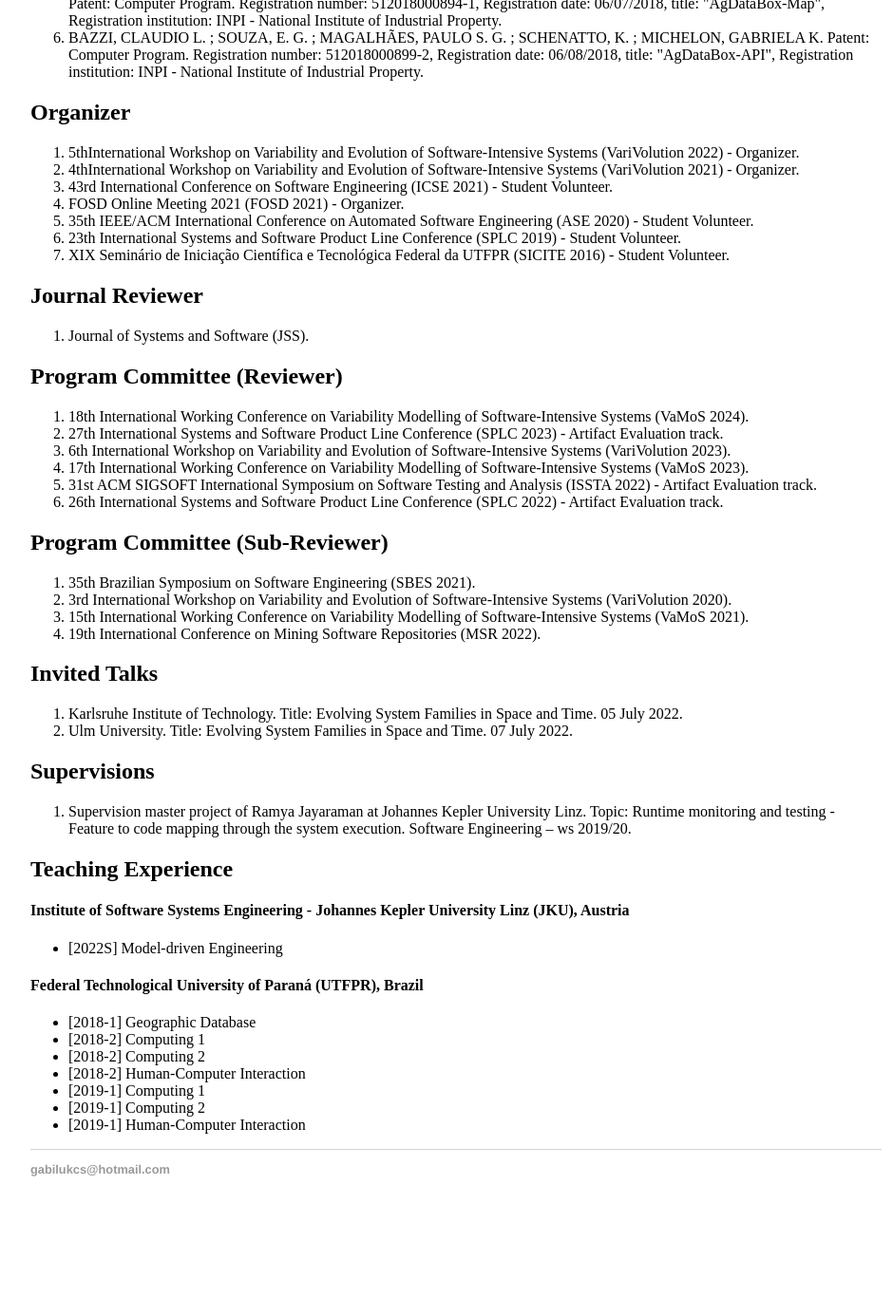
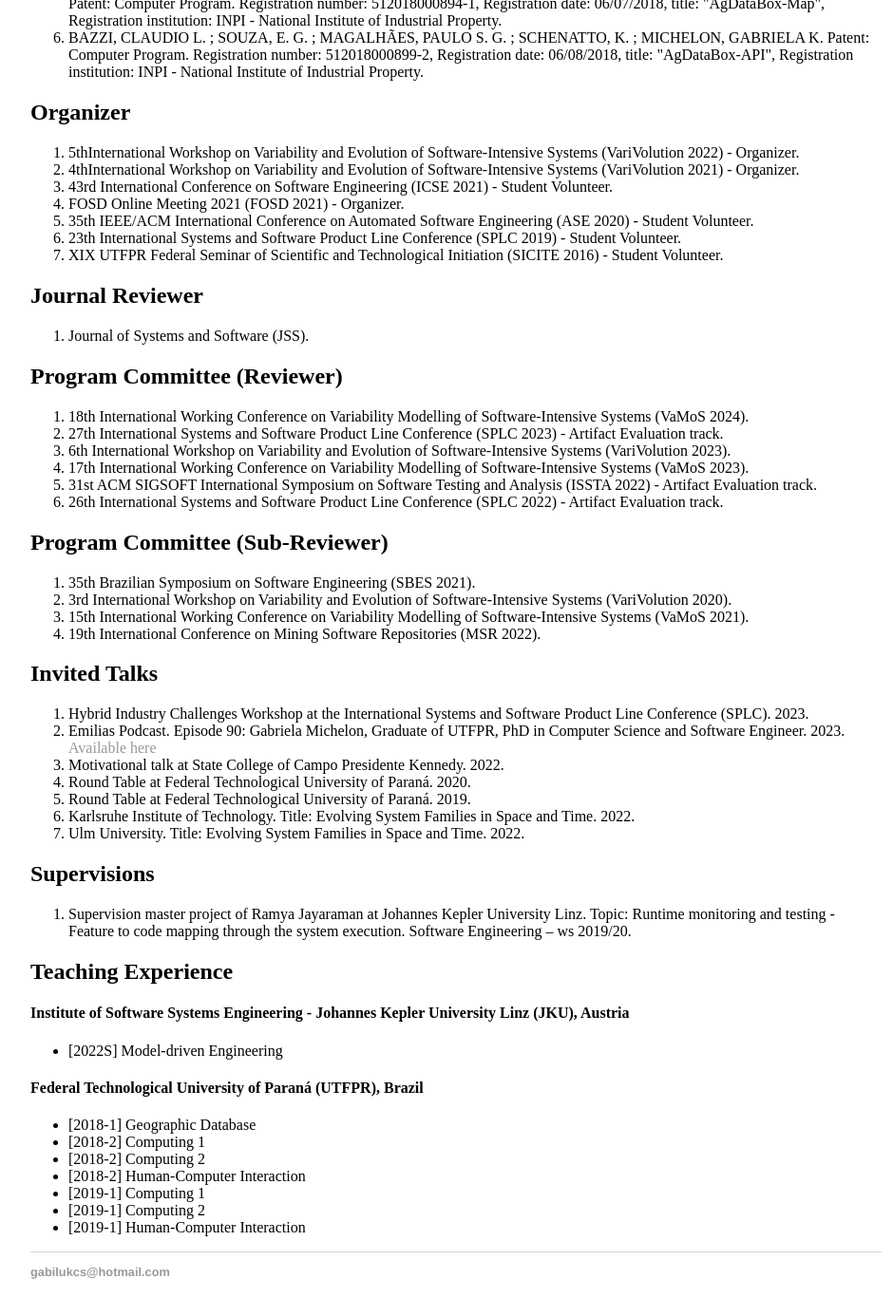
Before and after one commit to GabrielaMichelon/gabrielamichelon.github.io, a Jekyll site: the page built from cv/index.html, in a window 1280 px wide and 1400 px high, scrolled down 2311 px. Shown: the top 1386 px of the window at 95% size, without its empty margins (160-1100 px from the left). Built offline with Jekyll 4.4.1, drawn with Linux system fonts in a browser that asks for light colours; before the commit the page ends 3610 px from its top, so only the background shows below that.

Commit message:
update cv and publications

```diff
--- a/cv/index.html
+++ b/cv/index.html
@@ -120,7 +120,7 @@ title: CV of Gabriela Karoline Michelon
 						<li>FOSD Online Meeting 2021 (FOSD 2021) - Organizer.</li>
 						<li>35th IEEE/ACM International Conference on Automated Software Engineering (ASE 2020) - Student Volunteer.</li>
 						<li>23th International Systems and Software Product Line Conference (SPLC 2019) - Student Volunteer.</li>
-						<li>XIX Seminário de Iniciação Científica e Tecnológica Federal da UTFPR (SICITE 2016) - Student Volunteer.</li>
+						<li>XIX UTFPR Federal Seminar of Scientific and Technological Initiation (SICITE 2016) - Student Volunteer.</li>
 		</ol>
 
 
@@ -154,8 +154,13 @@ title: CV of Gabriela Karoline Michelon
 		<h2>Invited Talks</h2>
 
 		<ol>
-			<li> Karlsruhe Institute of Technology. Title: Evolving System Families in Space and Time. 05 July 2022.</li>
-			<li> Ulm University. Title: Evolving System Families in Space and Time. 07 July 2022.</li>
+			<li> Hybrid Industry Challenges Workshop at the International Systems and Software Product Line Conference (SPLC). 2023. </li>
+			<li> Emilias Podcast. Episode 90: Gabriela Michelon, Graduate of UTFPR, PhD in Computer Science and Software Engineer. 2023. <a href="https://www.youtube.com/watch?v=26h51TztZFY&ab_channel=Em%C3%ADliasArma%C3%A7%C3%A3oemBits" target="_blank">Available here</a> </li>
+			<li> Motivational talk at State College of Campo Presidente Kennedy. 2022. </li>
+			<li> Round Table at Federal Technological University of Paraná. 2020. </li>
+			<li> Round Table at Federal Technological University of Paraná. 2019. </li>
+			<li> Karlsruhe Institute of Technology. Title: Evolving System Families in Space and Time. 2022.</li>
+			<li> Ulm University. Title: Evolving System Families in Space and Time. 2022.</li>
 		</ol>
 
 		<h2>Supervisions</h2>
```
